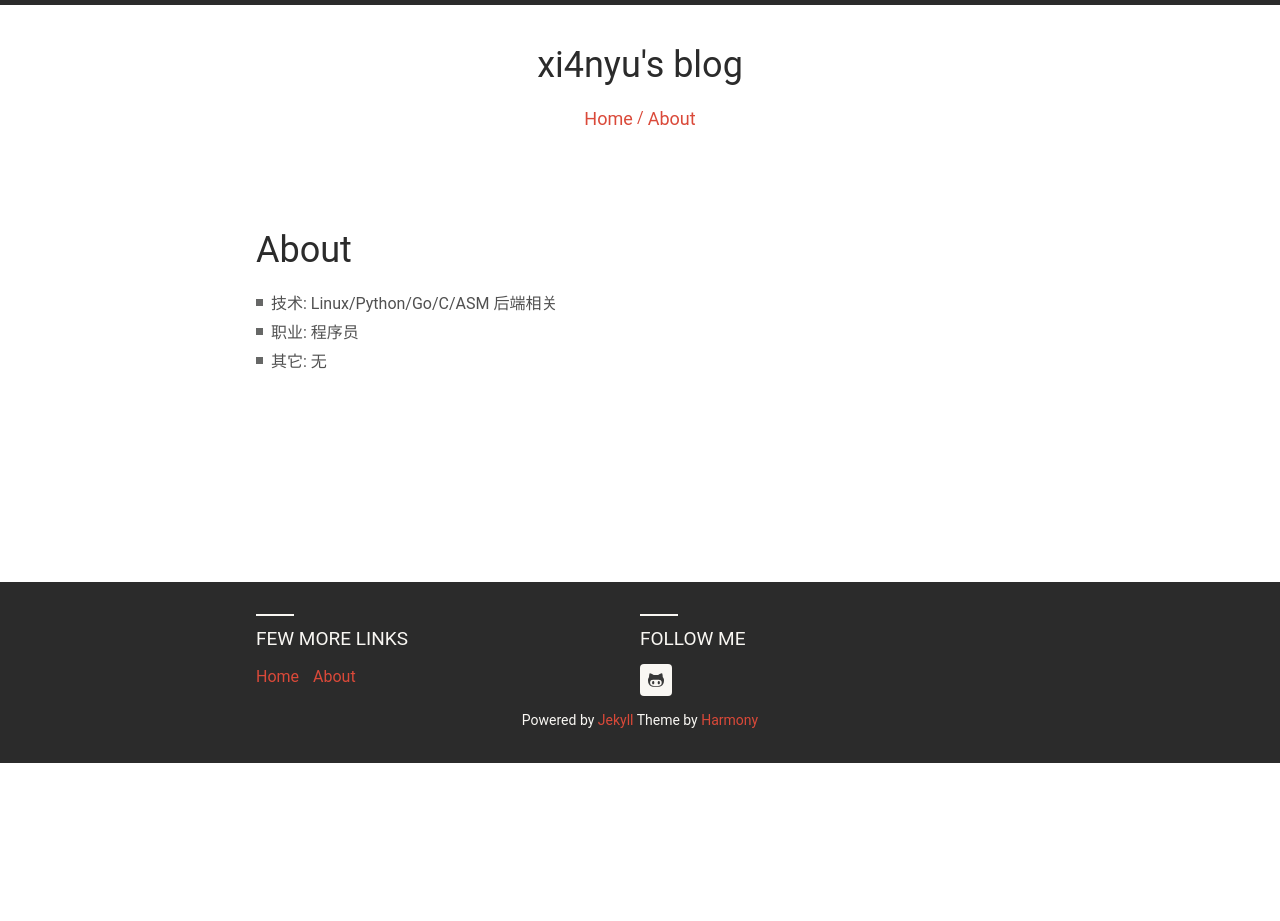
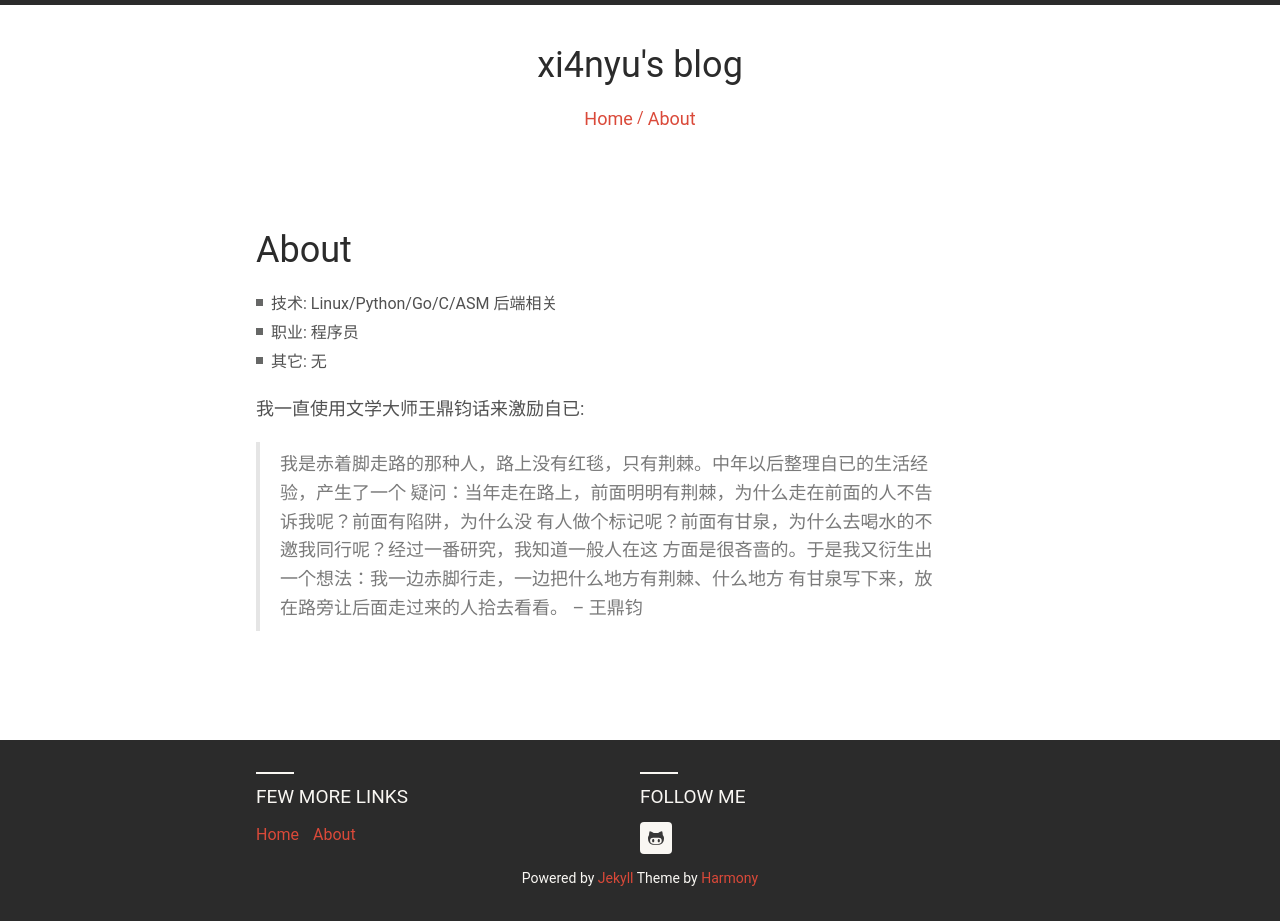
Before and after one commit to xi4nyu/xi4nyu.github.io, a Jekyll site: the page built from about.md, in a window 1280 px wide. Built offline with Jekyll 4.4.1, drawn with Linux system fonts in a browser that asks for light colours; nearby versions of some CDN libraries; before the commit the page ends 900 px from its top, so only the background shows below that.

Commit message:
update about.md

```diff
--- a/about.md
+++ b/about.md
@@ -6,3 +6,12 @@ title: About
   * 技术: Linux/Python/Go/C/ASM 后端相关
   * 职业: 程序员
   * 其它: 无
+
+
+我一直使用文学大师王鼎钧话来激励自已:
+
+> 我是赤着脚走路的那种人，路上没有红毯，只有荆棘。中年以后整理自已的生活经验，产生了一个
+> 疑问：当年走在路上，前面明明有荆棘，为什么走在前面的人不告诉我呢？前面有陷阱，为什么没
+> 有人做个标记呢？前面有甘泉，为什么去喝水的不邀我同行呢？经过一番研究，我知道一般人在这
+> 方面是很吝啬的。于是我又衍生出一个想法：我一边赤脚行走，一边把什么地方有荆棘、什么地方
+> 有甘泉写下来，放在路旁让后面走过来的人拾去看看。    -- 王鼎钧
```
Also changed, not shown: 1 other file.
